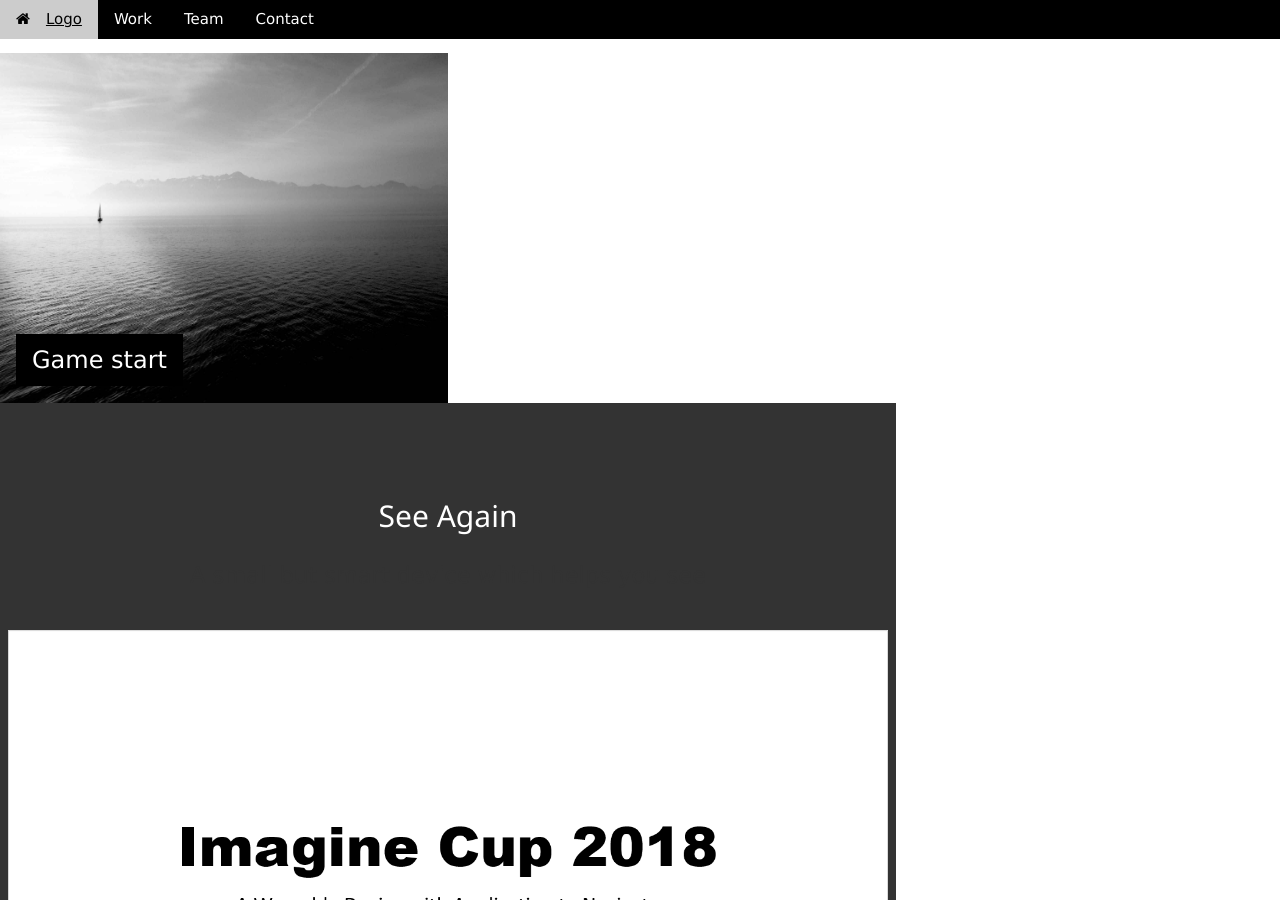
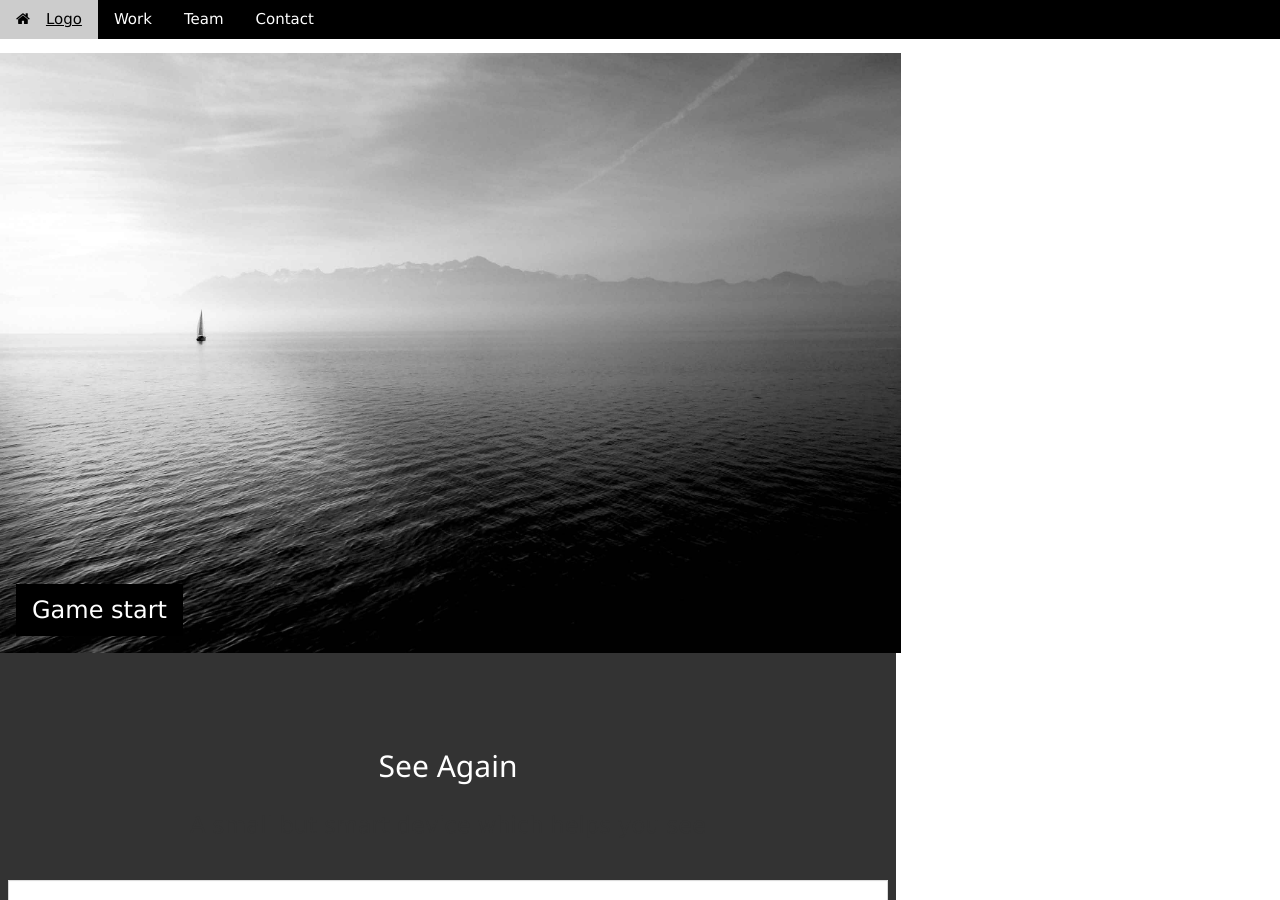
Before and after one commit to CoreImagine/666.gibhub.io, a Jekyll site: the page built from index.html, in a window 1280 px wide and 900 px high. Built offline with Jekyll 4.4.1, drawn with Linux system fonts in a browser that asks for light colours.

Commit message:
Update index.html

```diff
--- a/index.html
+++ b/index.html
@@ -50,7 +50,7 @@ title: Core at Microsoft Imagine Cup
 
     <!-- Image Header -->
     <div class="w3-display-container w3-animate-opacity" id="100">
-        <img src="Content/main.jpg" alt="core" style="width:50%;min-height:350px;max-height:600px;">
+        <img src="Content/main.jpg" alt="core" style="min-height:350px;max-height:600px;">
         <div class="w3-container w3-display-bottomleft w3-margin-bottom">
             <button onclick="myFunction()" class="w3-button w3-xlarge w3-theme w3-hover-teal" title="Game">Game start</button>
         </div>
```
